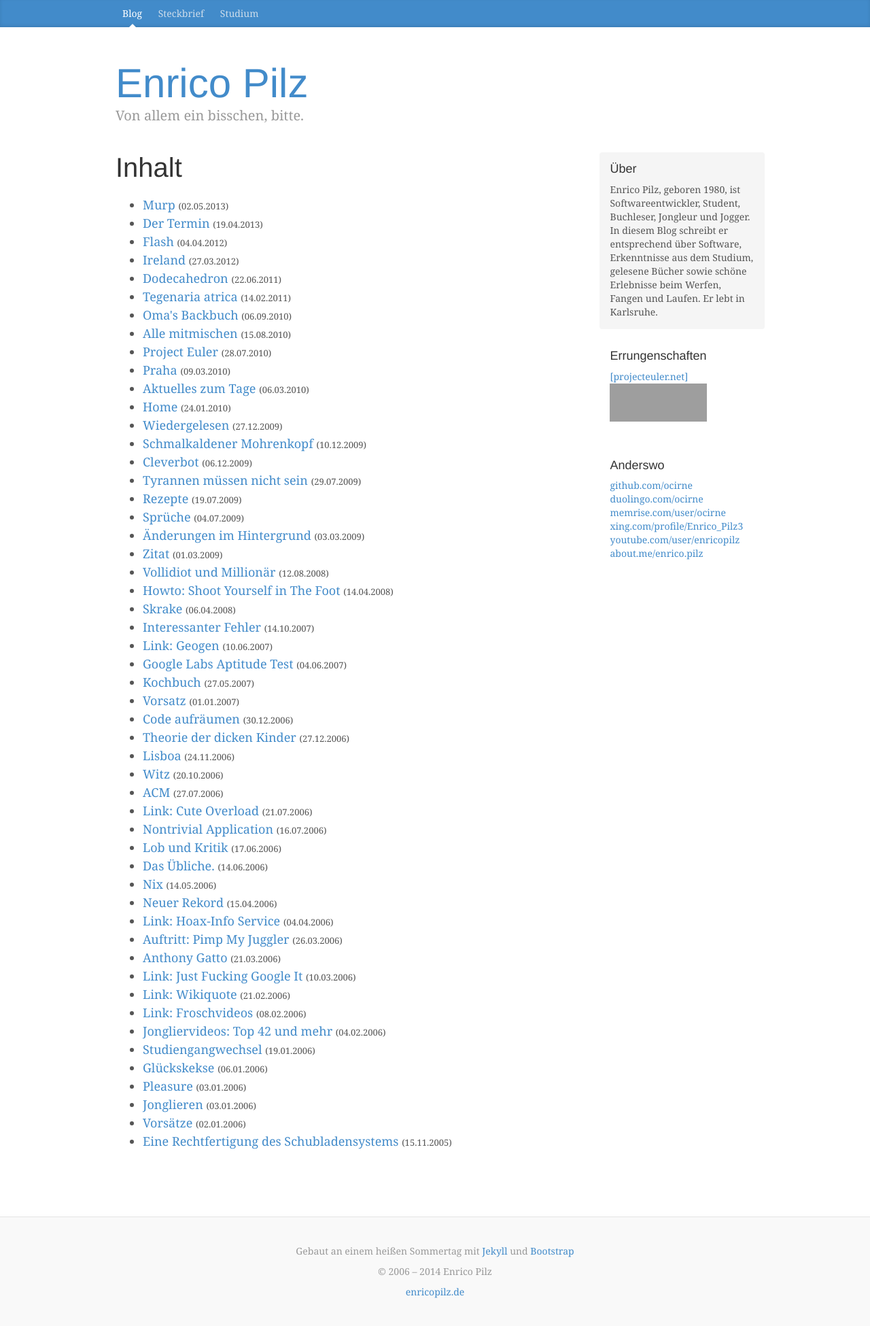
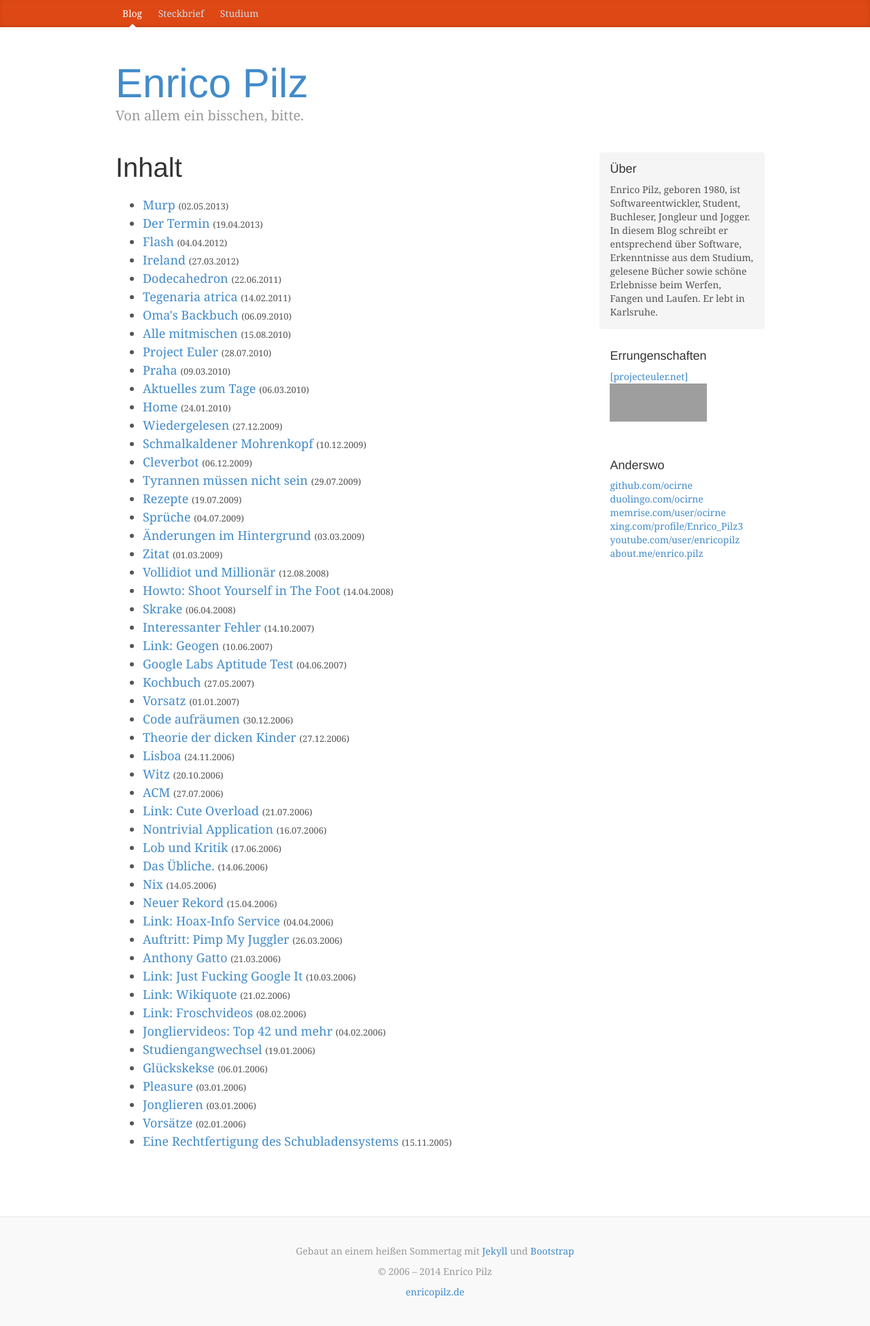
Before and after one commit to ocirne/enricopilz.de, a Jekyll site: the page built from index.md, in a window 1280 px wide. Shown: the whole page at 68% size. Built offline with Jekyll 4.4.1, drawn with Linux system fonts in a browser that asks for light colours; grey boxes are pictures that could not be loaded.

Commit message:
Nicer colour

```diff
--- a/css/blog.css
+++ b/css/blog.css
@@ -36,7 +36,7 @@ h6, .h6 {
  */
 
 .blog-masthead {
-  background-color: #428bca;
+  background-color: #dd4814;
   -webkit-box-shadow: inset 0 -2px 5px rgba(0,0,0,.1);
           box-shadow: inset 0 -2px 5px rgba(0,0,0,.1);
 }
```
